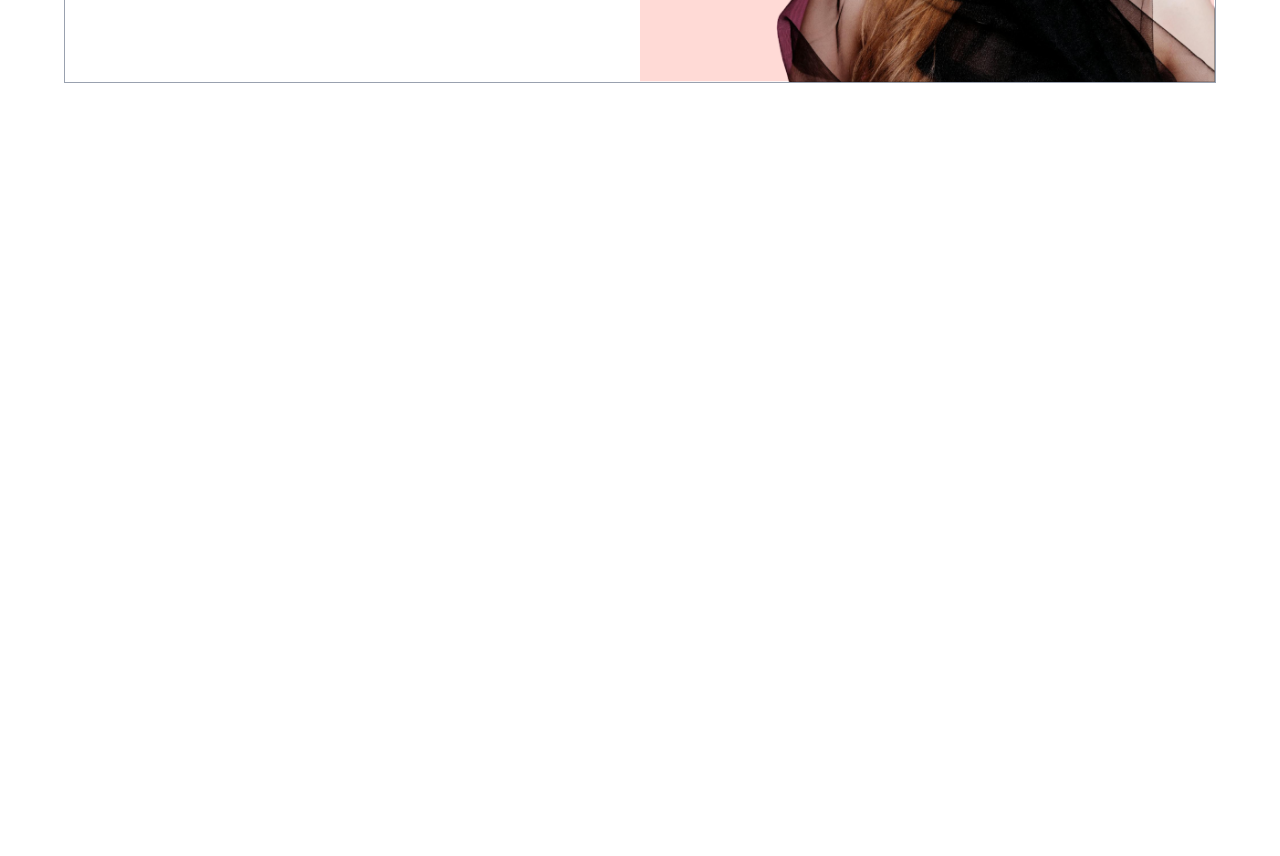
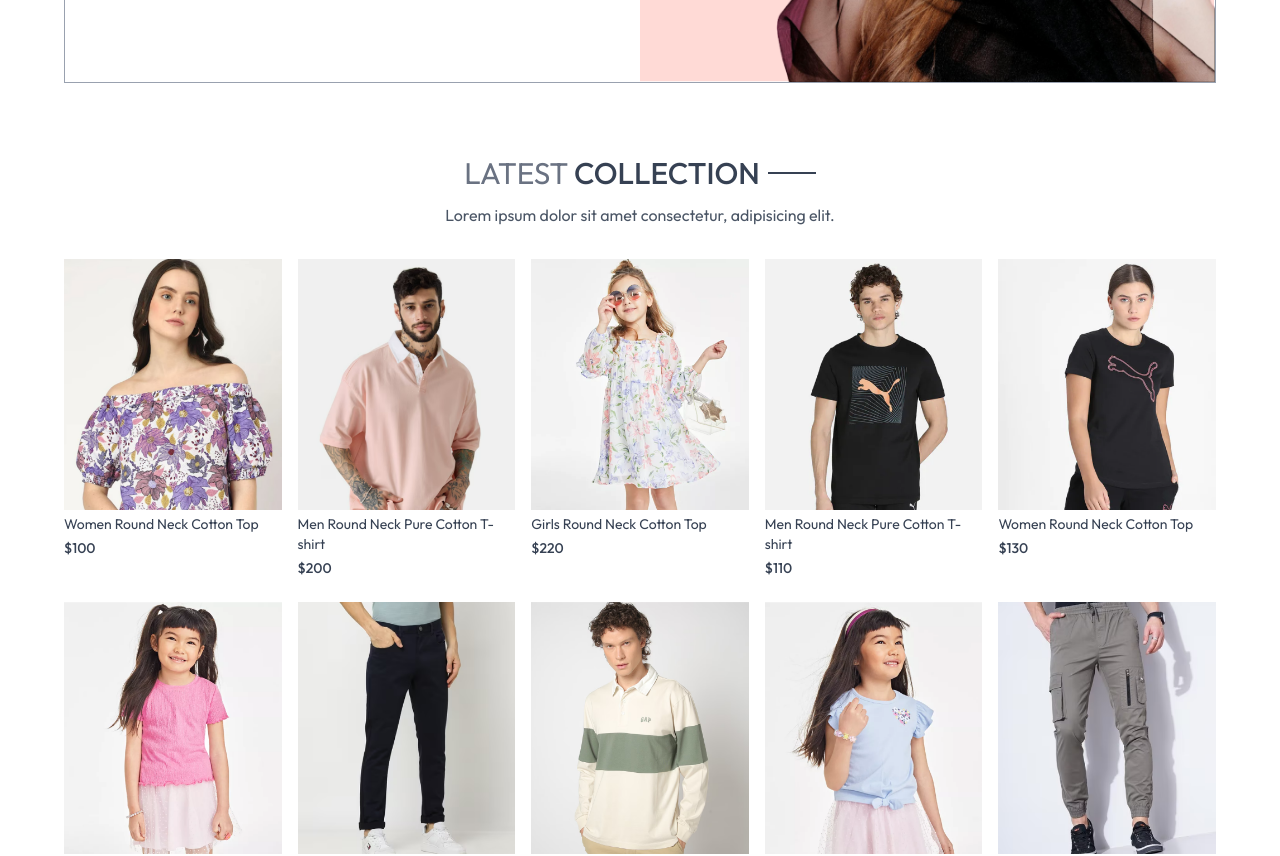
Before and after one commit to aryan-gupta-jiit/ecommerce-app, a React (Vite) app in the folder frontend/: page / in a window 1280 px wide. Shown: the part 460-1316 px from the top of the page. Before the commit the page ends 800 px from the top, so only its background shows below. Built offline with nearby package versions, Linux system fonts and the light colour scheme.

Commit message:
latest collection

```diff
--- /dev/null
+++ b/frontend/src/components/LatestCollection.jsx
@@ -0,0 +1,39 @@
+import React, { useContext, useState,useEffect } from 'react'
+import { ShopContext } from '../context/ShopContext'
+import Title from './Title'
+import ProductItem from './ProductItem'
+
+const LatestCollection = () => {
+
+    const { products } = useContext(ShopContext)
+
+    const [latestProducts,setLatestProducts]=useState([]);
+
+    useEffect(()=>{
+        setLatestProducts(products.slice(0,10));
+    },[])
+
+  return (
+    <div className='my-10'>
+        <div className='text-center py-8 text-3xl'>
+            <Title text1={'LATEST'} text2={'COLLECTION'}/>
+            <p className='w-3/4 m-auto text-xs sm:text-sm md:text-base text-gray-600'>
+            Lorem ipsum dolor sit amet consectetur, adipisicing elit.
+            </p>
+        </div>
+
+        {/* rendering products */}
+
+        <div className='grid grid-cols-2 sm:grid-cols-3 md:grid-cols-4 lg:grid-cols-5 gap-4 gap-y-6'>
+          {
+            latestProducts.map((item,index)=>(
+              <ProductItem key={index} id={item._id} image={item.image} name={item.name} price={item.price}/>
+            ))
+          }
+        </div>
+
+    </div>
+  )
+}
+
+export default LatestCollection
--- /dev/null
+++ b/frontend/src/components/ProductItem.jsx
@@ -0,0 +1,20 @@
+import React, { useContext } from 'react'
+import { ShopContext } from '../context/ShopContext'
+import {Link} from 'react-router-dom'
+
+const ProductItem = ({id,image,name,price}) => {
+
+    const {currency}=useContext(ShopContext)
+
+  return (
+    <Link to={`/product/${id}`} className='text-gray-700 cursor-pointer'>
+      <div className='overflow-hidden'>
+        <img src={image[0]} alt="" className='hover:scale-110 transition ease-in-out'/>
+      </div>
+      <p className='pt-1 pb-1 text-sm'>{name}</p>
+      <p className='text-sm font-medium'>{currency}{price}</p>
+    </Link>
+  )
+}
+
+export default ProductItem
--- /dev/null
+++ b/frontend/src/components/Title.jsx
@@ -0,0 +1,12 @@
+import React from 'react'
+
+const Title = ({text1,text2}) => {
+  return (
+    <div className='inline-flex gap-2 items-center mb-3'>
+        <p className='text-gray-500'>{text1}     <span className='text-gray-700 font-medium'>{text2}</span></p>
+        <p className='w-8 sm:w-12 h-[1px] sm:h-[2px] bg-gray-700'></p>
+    </div>
+  )
+}
+
+export default Title
--- /dev/null
+++ b/frontend/src/context/ShopContext.jsx
@@ -0,0 +1,23 @@
+import { createContext } from "react";
+import { products } from "../assets/assets";
+
+export const ShopContext=createContext();
+
+const ShopContextProvider=(props)=>{
+
+    const currency='$';
+    const delivery_fee=10;
+
+    const value={
+        products,currency,delivery_fee
+    }
+
+    return (
+        <ShopContext.Provider value={value}>
+            {props.children}
+        </ShopContext.Provider>
+    )
+
+}
+
+export default ShopContextProvider;
--- a/frontend/src/main.jsx
+++ b/frontend/src/main.jsx
@@ -3,9 +3,12 @@
 import './index.css'
 import App from './App.jsx'
 import {BrowserRouter} from 'react-router-dom'
+import ShopContextProvider from './context/ShopContext.jsx'
 
 createRoot(document.getElementById('root')).render(
   <BrowserRouter>
-    <App />
+  <ShopContextProvider>
+  <App />
+  </ShopContextProvider>
   </BrowserRouter>,
 )
--- a/frontend/src/pages/Home.jsx
+++ b/frontend/src/pages/Home.jsx
@@ -1,10 +1,12 @@
 import React from 'react'
 import Hero from '../components/Hero'
+import LatestCollection from '../components/LatestCollection'
 
 const Home = () => {
   return (
     <div>
       <Hero/>
+      <LatestCollection/>
     </div>
   )
 }
```
